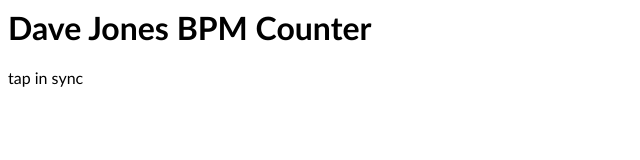
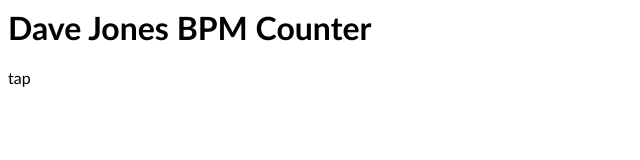
Before and after one commit to davejones94/Dave-Jones-BPM-Counter, a plain HTML site: page index.html in a window 1280 px wide. Shown: the full height of the page, 0-640 px from the left. Drawn offline with Linux system fonts and the light colour scheme.

Commit message:
änderung 1

```diff
--- a/index.html
+++ b/index.html
@@ -10,7 +10,7 @@
     <body>
         <div class=""header">
         <h1>Dave Jones BPM Counter</h1>
-        <p>tap in sync</p>
+        <p>tap</p>
     </div>
     </body>
 </html>
```
